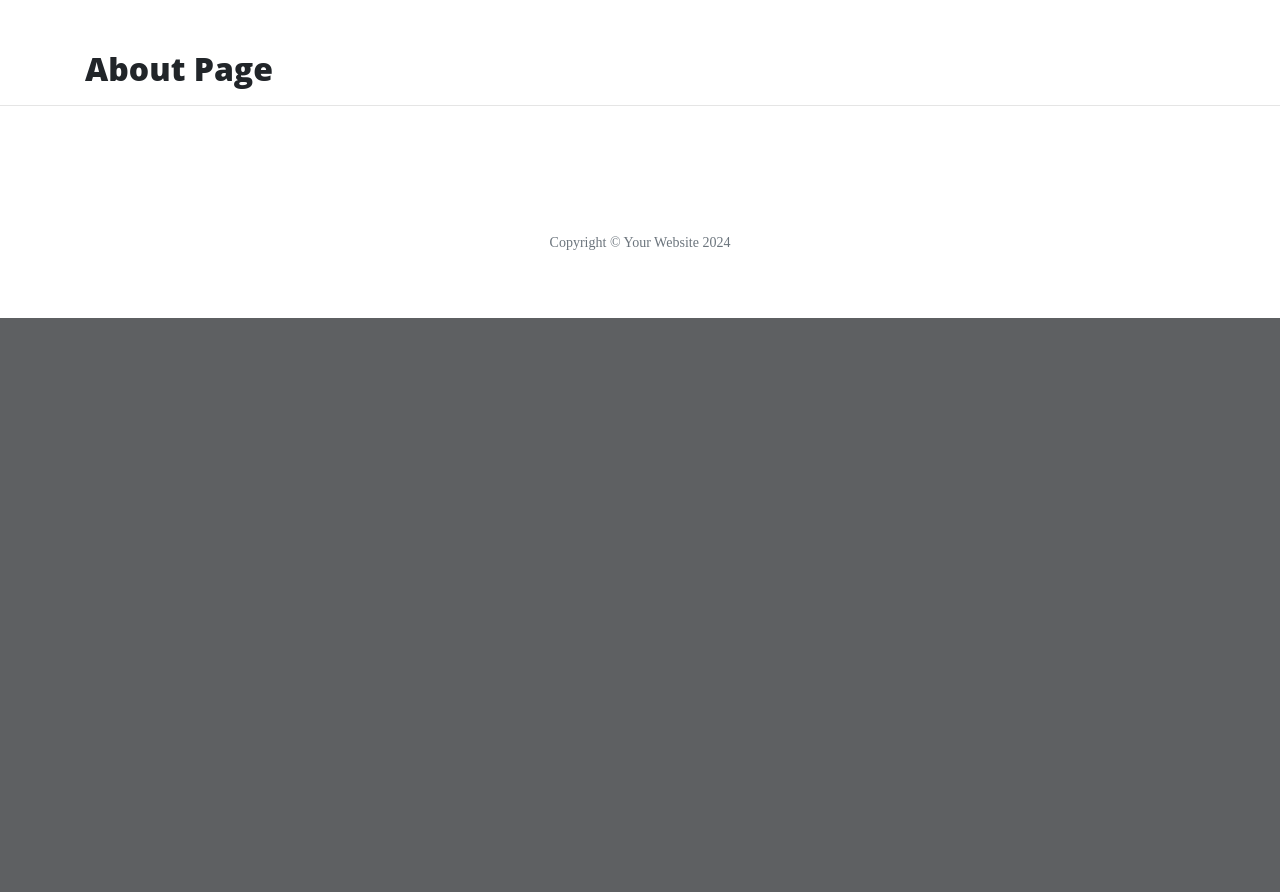
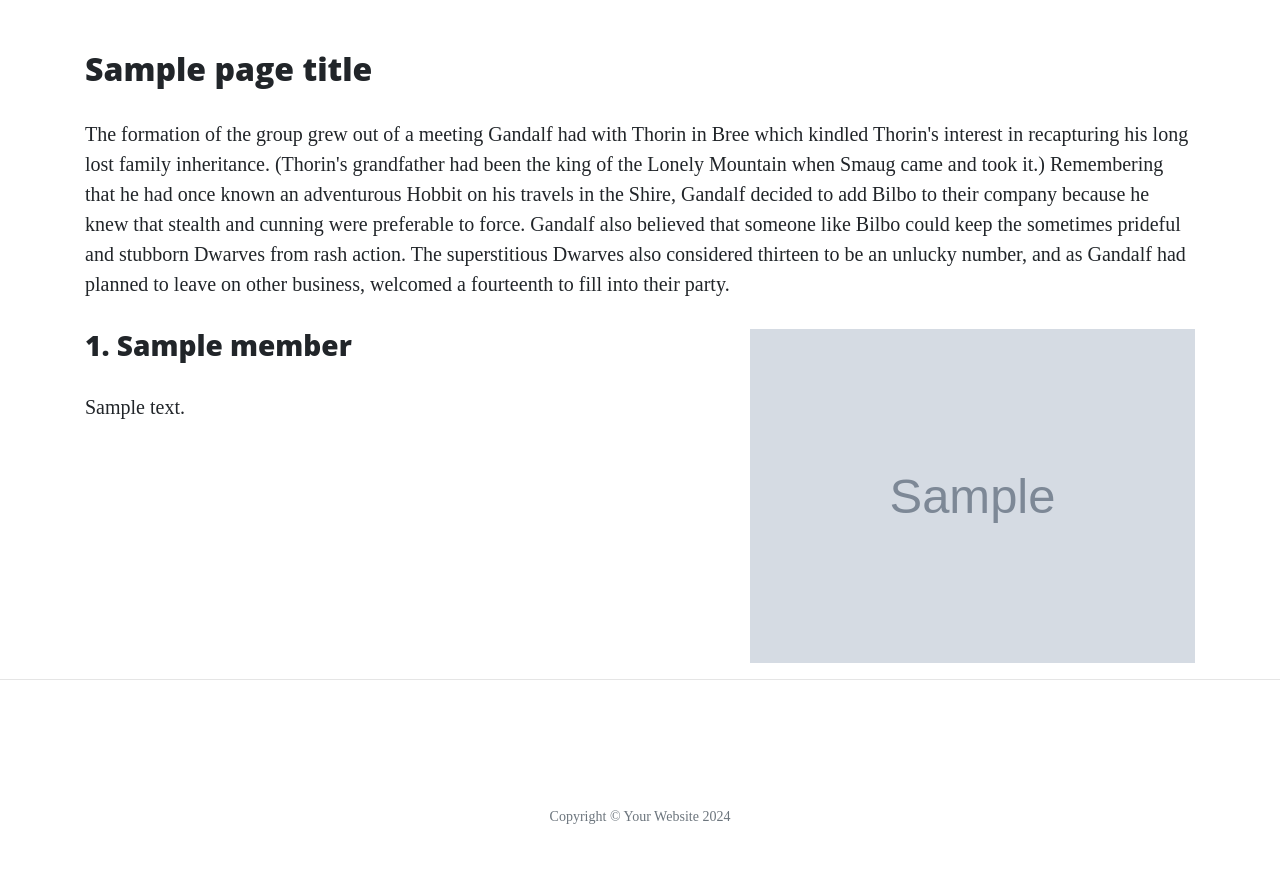
Before and after one commit to MartsyniukOlena/flask-tutorials, a Flask app: template templates/about.html in a window 1280 px wide. Shown: the part 628-1520 px from the top of the page. Before the commit the page ends 946 px from the top, so only its background shows below. Run offline with Flask 3, Linux system fonts and the light colour scheme; the template is opened without the code that fills it: most values are stand-ins (such as "Sample title", 1, 10 or a date in 2020); grey boxes marked "Sample" are stand-in pictures; some libraries are stand-ins or nearby versions.

Commit message:
Pass data to templates, add info from json file, iterate over json data

```diff
--- a/run.py
+++ b/run.py
@@ -1,4 +1,5 @@
 import os
+import json
 from flask import Flask, render_template
 
 
@@ -12,17 +13,20 @@ def index():
 
 @app.route("/about")
 def about():
-    return render_template("about.html")
+    data = []
+    with open("data/company.json", "r") as json_data:
+        data = json.load(json_data)
+    return render_template("about.html", page_title="About", company=data)
 
 
 @app.route("/contact")
 def contact():
-    return render_template("contact.html")
+    return render_template("contact.html", page_title="Contact")
 
 
 @app.route("/careers")
 def careers():
-    return render_template("careers.html")
+    return render_template("careers.html", page_title="Careers")
 
 
 if __name__ == "__main__":
--- /dev/null
+++ b/static/css/style.css
@@ -0,0 +1,3 @@
+.col-md-5 img {
+    width: 100%;
+}
--- a/templates/about.html
+++ b/templates/about.html
@@ -1,4 +1,51 @@
 {% extends "base.html" %}
 {% block content %}
-    <h2>About Page</h2>
+
+    <h2>{{ page_title }}</h2>
+    <p>
+        The formation of the group grew out of a meeting Gandalf had with Thorin in Bree which kindled Thorin's interest in
+		recapturing his long lost family inheritance. (Thorin's grandfather had been the king of the Lonely Mountain when
+		Smaug came and took it.) Remembering that he had once known an adventurous Hobbit on his travels in the Shire,
+		Gandalf decided to add Bilbo to their company because he knew that stealth and cunning were preferable to force.
+		Gandalf also believed that someone like Bilbo could keep the sometimes prideful and stubborn Dwarves from rash
+		action. The superstitious Dwarves also considered thirteen to be an unlucky number, and as Gandalf had planned to
+		leave on other business, welcomed a fourteenth to fill into their party.
+    </p>
+
+    {% for member in company %}
+
+        <div class="row featurette">
+
+            {% if loop.index % 2 != 0 %}
+
+                <div class="col-md-7">
+                    <h3>{{ loop.index }}. {{ member.name }}</h3>
+                    <p>{{ member.description }}</p>
+                </div>
+                <div class="col-md-5">
+                    <img src="{{ member.image_source }}" alt="" class="featurette-image image-responsive">
+                </div>
+
+            {% else %}
+
+                <div class="col-md-5">
+                    <img src="{{ member.image_source }}" alt="" class="featurette-image image-responsive">
+                </div>
+                <div class="col-md-7">
+                    <h3>{{ loop.index }}. {{ member.name }}</h3>
+                    <p>{{ member.description }}</p>
+                </div>
+
+            {% endif %}
+
+        </div>
+
+        {% if loop.index != loop.length %}
+
+            <hr class="featurette-divider">
+
+        {% endif %}
+
+    {% endfor %}
+
 {% endblock %}
--- a/templates/base.html
+++ b/templates/base.html
@@ -1,35 +1,25 @@
 <!DOCTYPE html>
 <html lang="en">
+
 <head>
-    <meta charset="UTF-8" />
-    <meta name="viewport" content="width=device-width, initial-scale=1.0" />
-    <meta http-equiv="X-UA-Compatible" content="ie=edge" />
-    <link
-      rel="stylesheet"
-      href="{{ url_for('static', filename='vendor/bootstrap/css/bootstrap.min.css') }}"
-    />
-    <link
-      rel="stylesheet"
-      href="{{ url_for('static', filename='css/clean-blog.min.css') }}"
-    />
+    <meta charset="UTF-8">
+    <meta name="viewport" content="width=device-width, initial-scale=1.0">
+    <meta http-equiv="X-UA-Compatible" content="ie=edge">
+    <link rel="stylesheet" href="{{ url_for('static', filename='vendor/bootstrap/css/bootstrap.min.css') }}"
+        type="text/css">
+    <link rel="stylesheet" href="{{ url_for('static', filename='css/clean-blog.min.css') }}" type="text/css">
+    <link rel="stylesheet" href="{{ url_for('static', filename='css/style.css') }}" type="text/css">
     <title>Hello Flask</title>
 </head>
 
 <body>
+
     <nav class="navbar navbar-expand-lg navbar-light fixed-top" id="mainNav">
         <div class="container">
-        <a class="navbar-brand" href="{{ url_for('index') }}"
-          >Thorin &amp; Company</a
-        >
-        <button
-          class="navbar-toggler navbar-toggler-right"
-          type="button"
-          data-toggle="collapse"
-          data-target="#navbarResponsive"
-          aria-controls="navbarResponsive"
-          aria-expanded="false"
-          aria-label="Toggle navigation"
-        >
+            <a class="navbar-brand" href="{{ url_for('index') }}">Thorin &amp; Company</a>
+            <button class="navbar-toggler navbar-toggler-right" type="button" data-toggle="collapse"
+                data-target="#navbarResponsive" aria-controls="navbarResponsive" aria-expanded="false"
+                aria-label="Toggle navigation">
                 Menu
                 <i class="fas fa-bars"></i>
             </button>
@@ -53,12 +43,8 @@
     </nav>
 
     <!-- Page Header -->
-    <header
-      class="masthead"
-      style="
-        background-image: url('https://elvenpadawan.files.wordpress.com/2018/02/featuredimagethe-company.jpg?w=788');
-      "
-    >
+    <header class="masthead"
+        style="background-image: url('https://pre00.deviantart.net/9ae0/th/pre/f/2013/275/8/f/the_hobbit__thorin_and_company_by_art_calavera-d5nay7b.png')">
         <div class="overlay"></div>
         <div class="container">
             <div class="row">
@@ -73,9 +59,14 @@
     </header>
 
     <!-- Main Content -->
-    <div class="container">{% block content %} {% endblock %}</div>
+    <div class="container">
 
-    <hr />
+        {% block content %}
+        {% endblock %}
+
+    </div>
+
+    <hr>
 
     <!-- Footer -->
     <footer>
@@ -108,9 +99,7 @@
                             </a>
                         </li>
                     </ul>
-            <p class="copyright text-muted">
-              Copyright &copy; Your Website <span id="copyright"></span>
-            </p>
+                    <p class="copyright text-muted">Copyright &copy; Your Website <span id="copyright"></span></p>
                 </div>
             </div>
         </div>
@@ -128,4 +117,5 @@
     </script>
 
 </body>
+
 </html>
--- a/templates/careers.html
+++ b/templates/careers.html
@@ -1,4 +1,4 @@
 {% extends "base.html" %}
 {% block content %}
-    <h2>Come Work With Us</h2>
+    <h2>{{ page_title }}</h2>
 {% endblock %}
--- a/templates/contact.html
+++ b/templates/contact.html
@@ -1,4 +1,4 @@
 {% extends "base.html" %}
 {% block content %}
-    <h2>Contact Us Page</h2>
+    <h2>{{ page_title }}</h2>
 {% endblock %}
```
Also changed, not shown: data/company.json (added, +67 -0 lines). Lines whose indentation alone changed are shown as unchanged.
